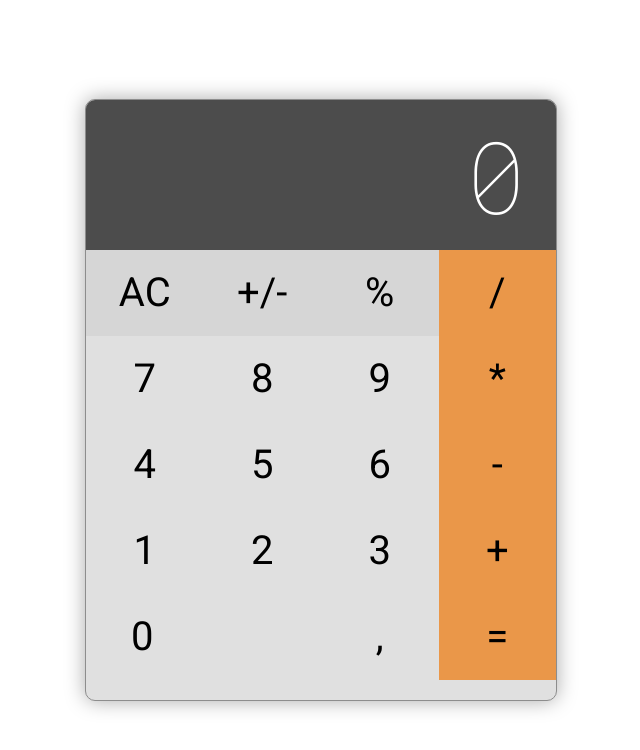
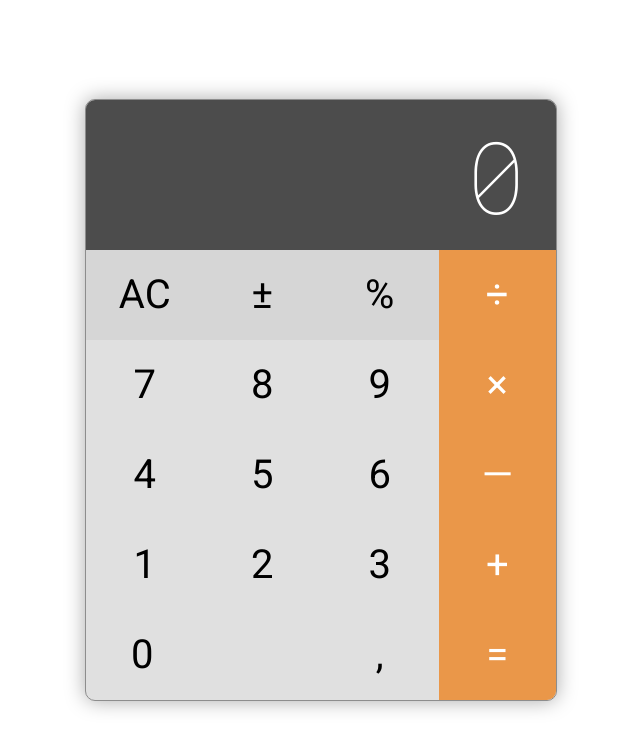
Before and after one commit to boldyrev-d/calculator, a React (Create React App) app: page / in a window 1280 px wide. Shown: the top 750 px of the page, without its empty margins (319-959 px from the left). Built offline with nearby package versions, Linux system fonts and the light colour scheme.

Commit message:
fix: change some symbols, add color props to buttons

```diff
--- a/src/Buttons.jsx
+++ b/src/Buttons.jsx
@@ -9,14 +9,15 @@ const ButtonStyled = styled.div`
   box-sizing: border-box;
   padding-left: ${props => (props.isWide ? '45px' : '0px')};
   flex-basis: ${props => (props.isWide ? '50%' : '25%')};
-  background-color: ${props => (props.color ? props.color : 'transparent')};
-  min-height: 86px;
+  background-color: ${props => (props.bgColor ? props.bgColor : 'transparent')};
+  color: ${props => (props.color ? props.color : 'inherit')};
+  min-height: 90px;
   cursor: pointer;
   // border: 1px solid #888;
 `;
 
-export const Button = ({ value, handleClick, isWide, color }) => (
-  <ButtonStyled isWide={isWide} color={color} onClick={handleClick}>
+export const Button = ({ value, handleClick, isWide, bgColor, color }) => (
+  <ButtonStyled isWide={isWide} bgColor={bgColor} color={color} onClick={handleClick}>
     {value}
   </ButtonStyled>
 );
@@ -25,17 +26,20 @@ Button.propTypes = {
   value: PropTypes.string.isRequired,
   handleClick: PropTypes.func.isRequired,
   isWide: PropTypes.bool,
+  bgColor: PropTypes.string,
   color: PropTypes.string,
 };
 
 Button.defaultProps = {
   isWide: false,
+  bgColor: '',
   color: '',
 };
 
-export const DigitButton = ({ value, handleClick, isWide, color }) => (
+export const DigitButton = ({ value, handleClick, isWide, bgColor, color }) => (
   <Button
     isWide={isWide}
+    bgColor={bgColor}
     color={color}
     value={value}
     handleClick={() => {
@@ -48,10 +52,12 @@ DigitButton.propTypes = {
   value: PropTypes.string.isRequired,
   handleClick: PropTypes.func.isRequired,
   isWide: PropTypes.bool,
+  bgColor: PropTypes.string,
   color: PropTypes.string,
 };
 
 DigitButton.defaultProps = {
   isWide: false,
+  bgColor: '',
   color: '',
 };
--- a/src/Keyboard.jsx
+++ b/src/Keyboard.jsx
@@ -19,21 +19,22 @@ const Keyboard = ({
 }) => (
   <Wrapper>
     <Button
-      color="#d6d6d6"
+      bgColor="#d6d6d6"
       value={isDisplayClear ? 'AC' : 'C'}
       handleClick={isDisplayClear ? clearAll : clearDisplay}
     />
     <Button
-      color="#d6d6d6"
-      value="+/-"
+      bgColor="#d6d6d6"
+      value="±"
       handleClick={() => {
         toggleSign();
       }}
     />
-    <Button color="#d6d6d6" value="%" handleClick={() => {}} />
+    <Button bgColor="#d6d6d6" value="%" handleClick={() => {}} />
     <Button
-      color="#ea9749"
-      value="/"
+      bgColor="#ea9749"
+      color="#fff"
+      value="÷"
       handleClick={() => {
         setOperator('/');
       }}
@@ -42,8 +43,9 @@ const Keyboard = ({
     <DigitButton value="8" handleClick={digitClick} />
     <DigitButton value="9" handleClick={digitClick} />
     <Button
-      color="#ea9749"
-      value="*"
+      bgColor="#ea9749"
+      color="#fff"
+      value="×"
       handleClick={() => {
         setOperator('*');
       }}
@@ -52,8 +54,9 @@ const Keyboard = ({
     <DigitButton value="5" handleClick={digitClick} />
     <DigitButton value="6" handleClick={digitClick} />
     <Button
-      color="#ea9749"
-      value="-"
+      bgColor="#ea9749"
+      color="#fff"
+      value="—"
       handleClick={() => {
         setOperator('-');
       }}
@@ -61,11 +64,12 @@ const Keyboard = ({
     <DigitButton value="1" handleClick={digitClick} />
     <DigitButton value="2" handleClick={digitClick} />
     <DigitButton value="3" handleClick={digitClick} />
-    <Button color="#ea9749" value="+" handleClick={() => setOperator('+')} />
+    <Button bgColor="#ea9749" color="#fff" value="+" handleClick={() => setOperator('+')} />
     <DigitButton isWide value="0" handleClick={digitClick} />
     <Button value="," handleClick={inputDot} />
     <Button
-      color="#ea9749"
+      bgColor="#ea9749"
+      color="#fff"
       value="="
       handleClick={() => {
         setOperator('=');
```
